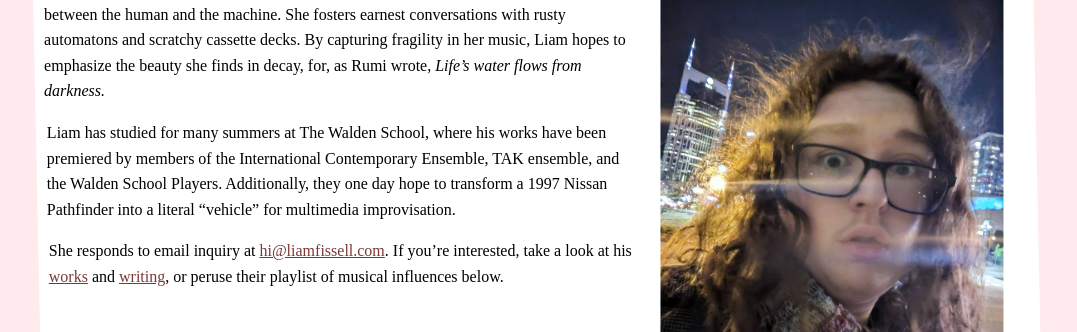
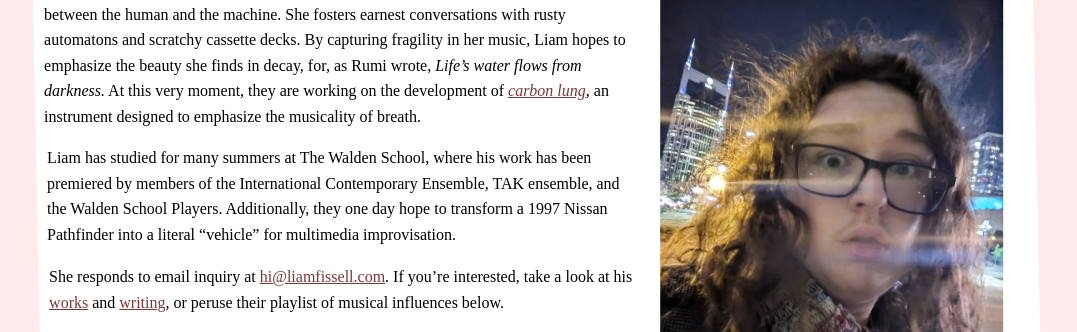
Before and after one commit to audiodog301/liamfissell.com, a plain HTML site: page index.html in a window 1280 px wide. Shown: the part 175-507 px from the top of the page, without its empty margins (100-1177 px from the left). Drawn offline with Linux system fonts and the light colour scheme.

Commit message:
update bio, add lung

```diff
--- a/index.html
+++ b/index.html
@@ -20,8 +20,8 @@
             <h1>liam fissell</h1>
             <main class="main-items-container">
                 <img src="headshot.jpg", alt="boring generic headshot", style="display: block; width: 35%; height: auto; float: right; margin-left: 2.5%; margin-right: 2.5%;">
-                <p><strong>Liam Fissell</strong> <em>(he/she/they)</em> is a composer and improviser captivated by musical dialogue between the human and the machine. She fosters earnest conversations with rusty automatons and scratchy cassette decks. By capturing fragility in her music, Liam hopes to emphasize the beauty she finds in decay, for, as Rumi wrote, <em>Life’s water flows from darkness.</em></p>
-                <p>Liam has studied for many summers at The Walden School, where his works have been premiered by members of the International Contemporary Ensemble, TAK ensemble, and the Walden School Players. <!-- Now, he works towards dual degrees in Physics and Technology in Music and Related Arts at Oberlin College.</p> --> Additionally, they one day hope to transform a 1997 Nissan Pathfinder into a literal “vehicle” for multimedia improvisation.</p>
+                <p><strong>Liam Fissell</strong> <em>(he/she/they)</em> is a composer and improviser captivated by musical dialogue between the human and the machine. She fosters earnest conversations with rusty automatons and scratchy cassette decks. By capturing fragility in her music, Liam hopes to emphasize the beauty she finds in decay, for, as Rumi wrote, <em>Life’s water flows from darkness.</em> At this very moment, they are working on the development of <em><a href="works/lung.pdf">carbon lung</a></em>, an instrument designed to emphasize the musicality of breath.</p>
+                <p>Liam has studied for many summers at The Walden School, where his work has been premiered by members of the International Contemporary Ensemble, TAK ensemble, and the Walden School Players. <!-- Now, he works towards dual degrees in Physics and Technology in Music and Related Arts at Oberlin College.</p> --> Additionally, they one day hope to transform a 1997 Nissan Pathfinder into a literal “vehicle” for multimedia improvisation.</p>
                 <p>She responds to email inquiry at <a href="mailto:hi@liamfissell.com">hi@liamfissell.com</a>. If you’re interested, take a look at his <a href="/works.html">works</a> and <a href="/writing.html">writing</a>, or peruse their playlist of musical influences below.</p>
 
                 <h2>playlist</h2>
```
Also changed, not shown: 1 other file.
